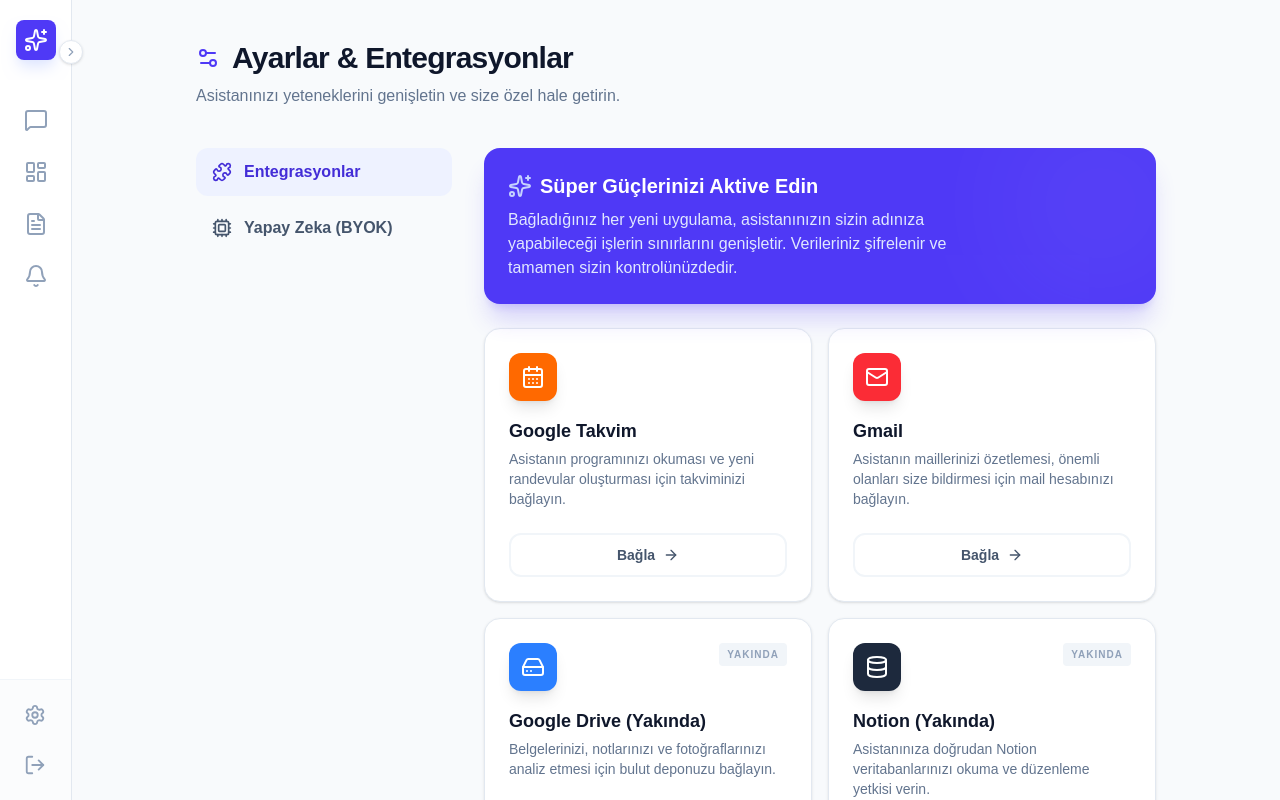
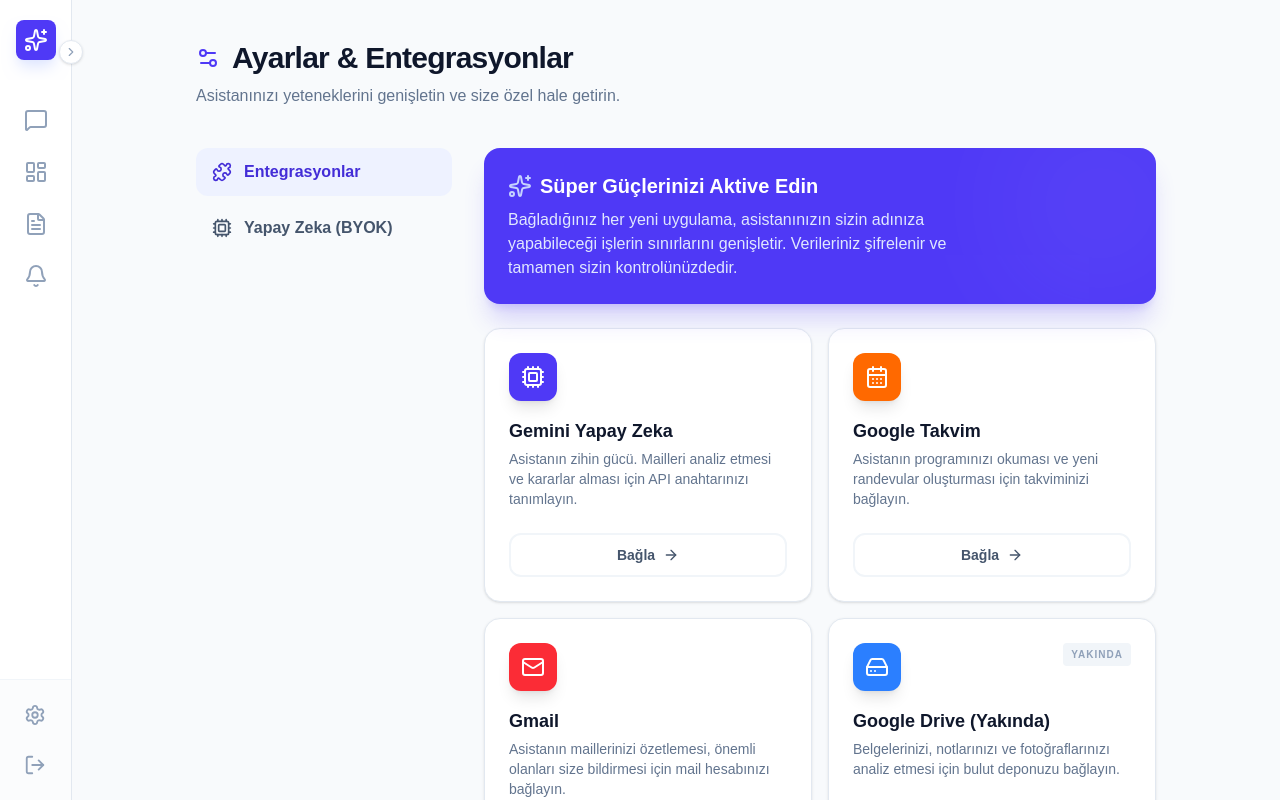
Before and after one commit to eksizekisalih-beep/asist, a Next.js app: page /settings in a window 1280 px wide. Built offline with nearby package versions, Linux system fonts and the light colour scheme; no server answers.

Commit message:
UI: Add Gemini AI to integrations list and show connection status

```diff
--- a/src/app/(app)/settings/SettingsPageClient.tsx
+++ b/src/app/(app)/settings/SettingsPageClient.tsx
@@ -103,6 +103,15 @@
 
   const integrations = [
     {
+      id: "gemini-ai",
+      title: "Gemini Yapay Zeka",
+      description: "Asistanın zihin gücü. Mailleri analiz etmesi ve kararlar alması için API anahtarınızı tanımlayın.",
+      icon: Cpu,
+      status: apiKey ? "connected" : "disconnected",
+      color: "bg-indigo-600",
+      action: () => setActiveTab("ai_settings")
+    },
+    {
       id: "google-calendar",
       title: "Google Takvim",
       description: "Asistanın programınızı okuması ve yeni randevular oluşturması için takviminizi bağlayın.",
@@ -127,14 +136,6 @@
       icon: HardDrive,
       status: "coming_soon",
       color: "bg-blue-500"
-    },
-    {
-      id: "notion",
-      title: "Notion (Yakında)",
-      description: "Asistanınıza doğrudan Notion veritabanlarınızı okuma ve düzenleme yetkisi verin.",
-      icon: Database,
-      status: "coming_soon",
-      color: "bg-slate-800"
     }
   ];
 
@@ -295,8 +296,8 @@
                     <Cpu size={24} />
                   </div>
                   <div>
-                    <h3 className="text-lg font-bold text-slate-900">Yapay Zeka Yapılandırması</h3>
-                    <p className="text-sm text-slate-500 font-medium tracking-tight">Erişim için kendi API anahtarınızı (API Key) kullanmanız gerekmektedir.</p>
+                    <h3 className="text-lg font-bold text-slate-900">Yapay Zeka Servis Ayarı</h3>
+                    <p className="text-sm text-indigo-600 font-bold tracking-tight">DİKKAT: Sistemin çalışması için kendi Gemini API anahtarınızı girmeniz ZORUNLUDUR.</p>
                   </div>
                 </div>
 
```
